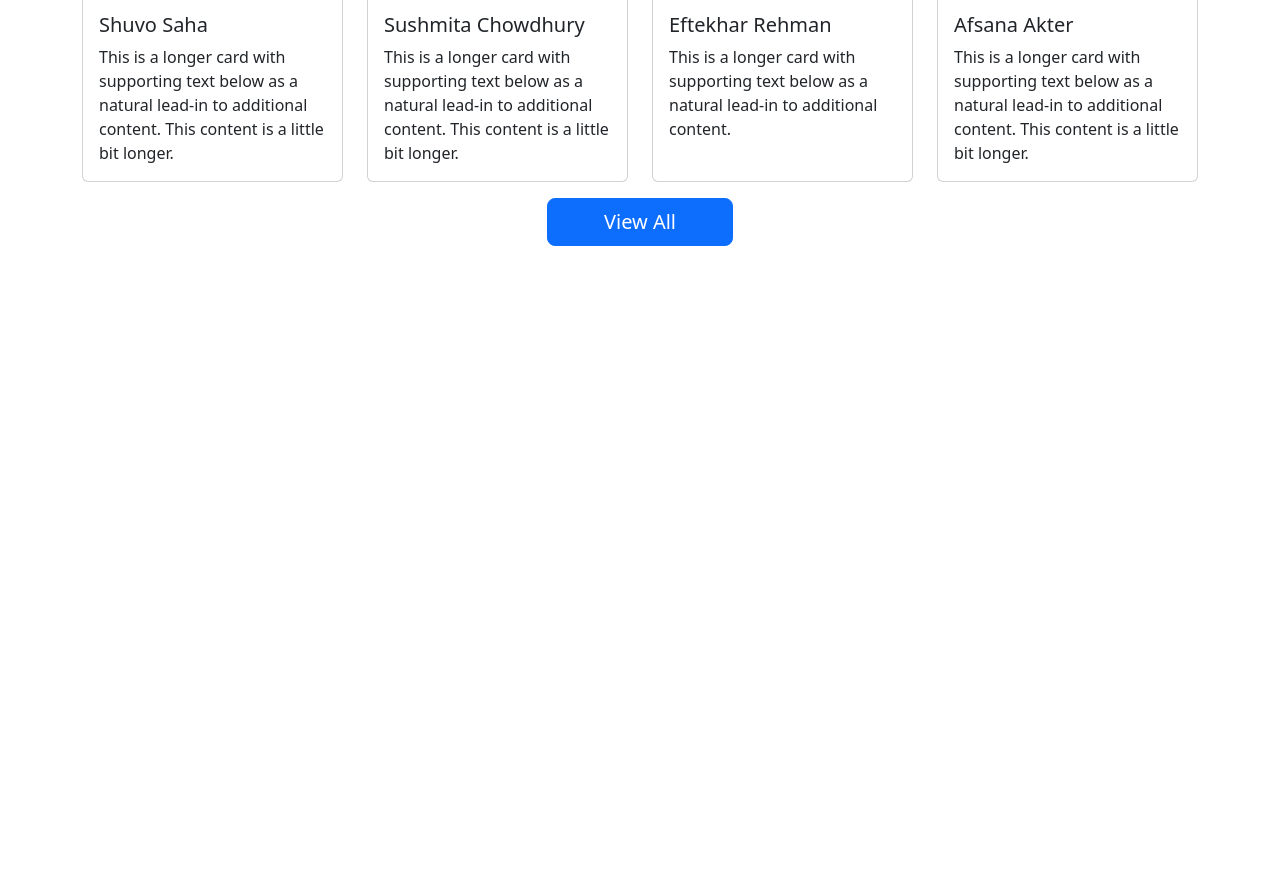
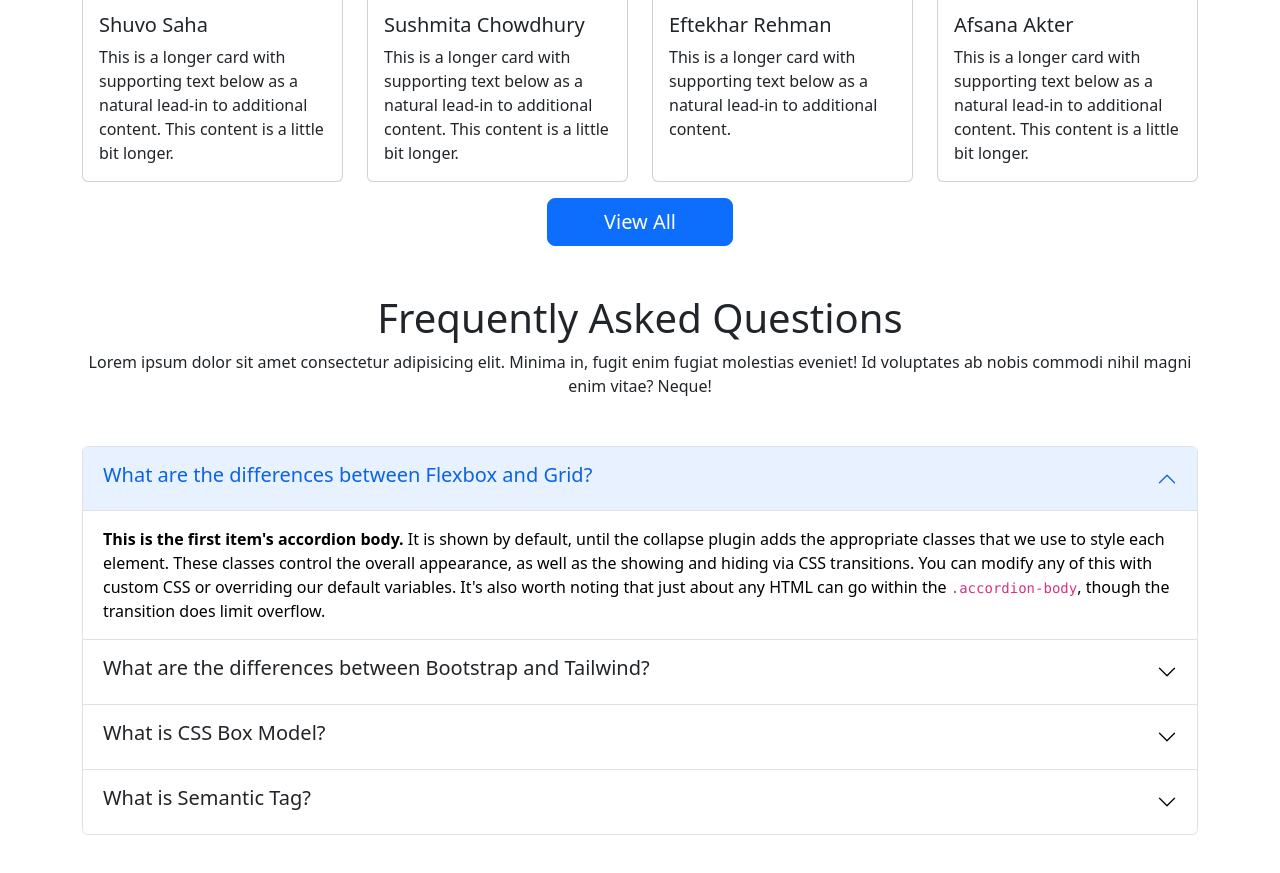
Before and after one commit to Ashtrovart/skill-school, a plain HTML site: page index.html in a window 1280 px wide. Shown: the part 2745-3618 px from the top of the page. Before the commit the page ends 3039 px from the top, so only its background shows below. Drawn offline with nearby package versions, Linux system fonts and the light colour scheme.

Commit message:
FAQ Added

```diff
--- a/index.html
+++ b/index.html
@@ -235,7 +235,7 @@
           </div>
           <div class="btn btn-light btn-lg my-auto">Register Now</div>
       </section>
-      <!-- Successful Students Section Starts  -->
+      <!-- Meet Successful Students Section Starts  -->
       <section class="container my-5">
         <div>
           <h1>Meet Our Successful Students</h1>
@@ -288,6 +288,68 @@
         <div class="btn btn-primary btn-lg mt-3 d-grid gap-2 col-2 mx-auto">View All</div>
 
       </section>
+      <!-- FAQ section Starts here  -->
+      <section class="container my-5">
+        <div class="text-center my-5">
+          <h1>Frequently Asked Questions</h1>
+          <p>Lorem ipsum dolor sit amet consectetur adipisicing elit. Minima in, fugit enim fugiat molestias eveniet! Id voluptates ab nobis commodi nihil magni enim vitae? Neque!</p>
+        </div>
+        <div class="accordion" id="accordionPanelsStayOpenExample">
+          <!-- FAQ number 1  -->
+          <div class="accordion-item">
+            <h2 class="accordion-header" id="panelsStayOpen-headingOne">
+              <button class="accordion-button" type="button" data-bs-toggle="collapse" data-bs-target="#panelsStayOpen-collapseOne" aria-expanded="true" aria-controls="panelsStayOpen-collapseOne">
+                <h5>What are the differences between Flexbox and Grid?</h5>
+              </button>
+            </h2>
+            <div id="panelsStayOpen-collapseOne" class="accordion-collapse collapse show" aria-labelledby="panelsStayOpen-headingOne">
+              <div class="accordion-body">
+                <strong>This is the first item's accordion body.</strong> It is shown by default, until the collapse plugin adds the appropriate classes that we use to style each element. These classes control the overall appearance, as well as the showing and hiding via CSS transitions. You can modify any of this with custom CSS or overriding our default variables. It's also worth noting that just about any HTML can go within the <code>.accordion-body</code>, though the transition does limit overflow.
+              </div>
+            </div>
+          </div>
+           <!-- FAQ number 2  -->
+          <div class="accordion-item">
+            <h2 class="accordion-header" id="panelsStayOpen-headingTwo">
+              <button class="accordion-button collapsed" type="button" data-bs-toggle="collapse" data-bs-target="#panelsStayOpen-collapseTwo" aria-expanded="false" aria-controls="panelsStayOpen-collapseTwo">
+                <h5>What are the differences between Bootstrap and Tailwind?</h5>
+              </button>
+            </h2>
+            <div id="panelsStayOpen-collapseTwo" class="accordion-collapse collapse" aria-labelledby="panelsStayOpen-headingTwo">
+              <div class="accordion-body">
+                <strong>This is the second item's accordion body.</strong> It is hidden by default, until the collapse plugin adds the appropriate classes that we use to style each element. These classes control the overall appearance, as well as the showing and hiding via CSS transitions. You can modify any of this with custom CSS or overriding our default variables. It's also worth noting that just about any HTML can go within the <code>.accordion-body</code>, though the transition does limit overflow.
+              </div>
+            </div>
+          </div>
+           <!-- FAQ number 3  -->
+          <div class="accordion-item">
+            <h2 class="accordion-header" id="panelsStayOpen-headingThree">
+              <button class="accordion-button collapsed" type="button" data-bs-toggle="collapse" data-bs-target="#panelsStayOpen-collapseThree" aria-expanded="false" aria-controls="panelsStayOpen-collapseThree">
+                <h5>What is CSS Box Model?</h5>
+              </button>
+            </h2>
+            <div id="panelsStayOpen-collapseThree" class="accordion-collapse collapse" aria-labelledby="panelsStayOpen-headingThree">
+              <div class="accordion-body">
+                <strong>This is the third item's accordion body.</strong> It is hidden by default, until the collapse plugin adds the appropriate classes that we use to style each element. These classes control the overall appearance, as well as the showing and hiding via CSS transitions. You can modify any of this with custom CSS or overriding our default variables. It's also worth noting that just about any HTML can go within the <code>.accordion-body</code>, though the transition does limit overflow.
+              </div>
+            </div>
+          </div>
+           <!-- FAQ number 4  -->
+          <div class="accordion-item">
+            <h2 class="accordion-header" id="panelsStayOpen-headingThree">
+              <button class="accordion-button collapsed" type="button" data-bs-toggle="collapse" data-bs-target="#panelsStayOpen-collapseThree" aria-expanded="false" aria-controls="panelsStayOpen-collapseThree">
+                <h5>What is Semantic Tag?</h5>
+              </button>
+            </h2>
+            <div id="panelsStayOpen-collapseThree" class="accordion-collapse collapse" aria-labelledby="panelsStayOpen-headingThree">
+              <div class="accordion-body">
+                <strong>This is the third item's accordion body.</strong> It is hidden by default, until the collapse plugin adds the appropriate classes that we use to style each element. These classes control the overall appearance, as well as the showing and hiding via CSS transitions. You can modify any of this with custom CSS or overriding our default variables. It's also worth noting that just about any HTML can go within the <code>.accordion-body</code>, though the transition does limit overflow.
+              </div>
+            </div>
+          </div>
+        </div>
+      </section>
+
 
     </main>
     <!-- main section ends  -->
```
